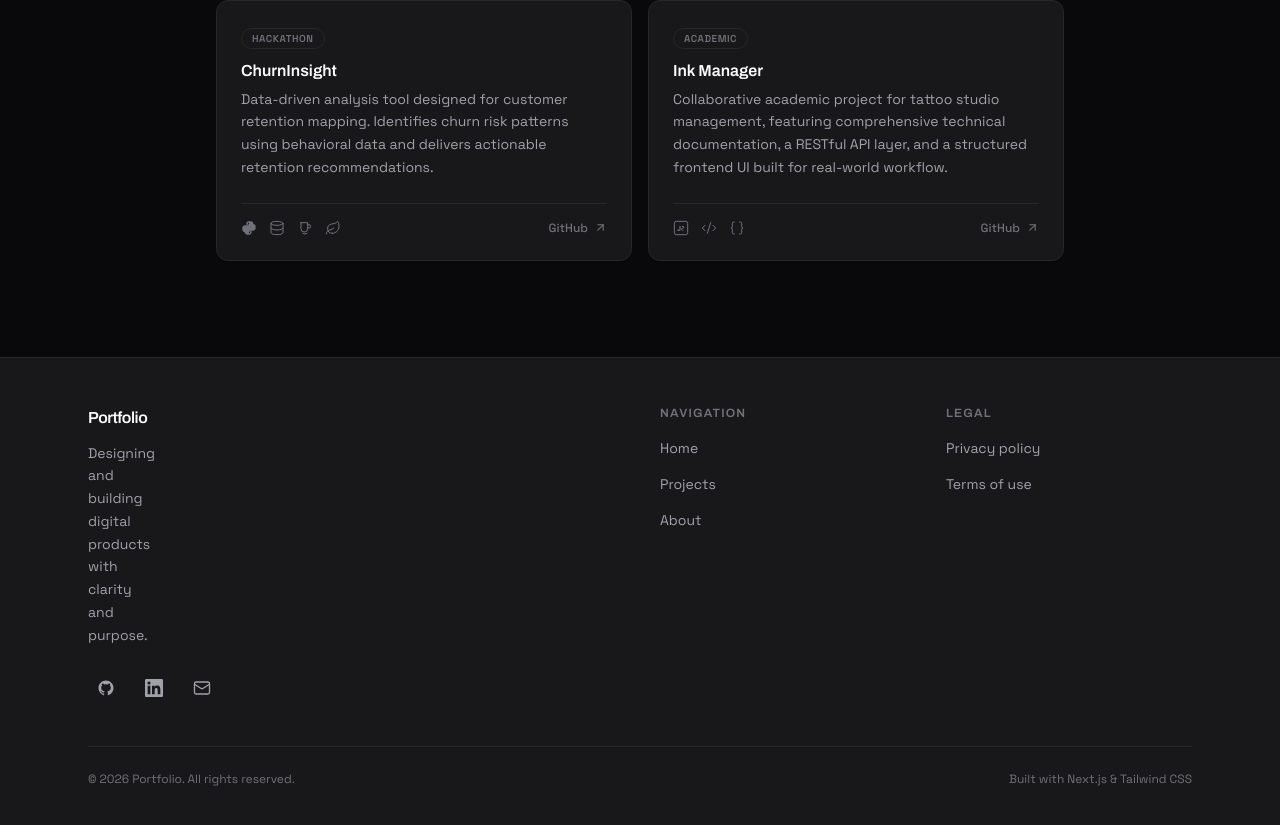
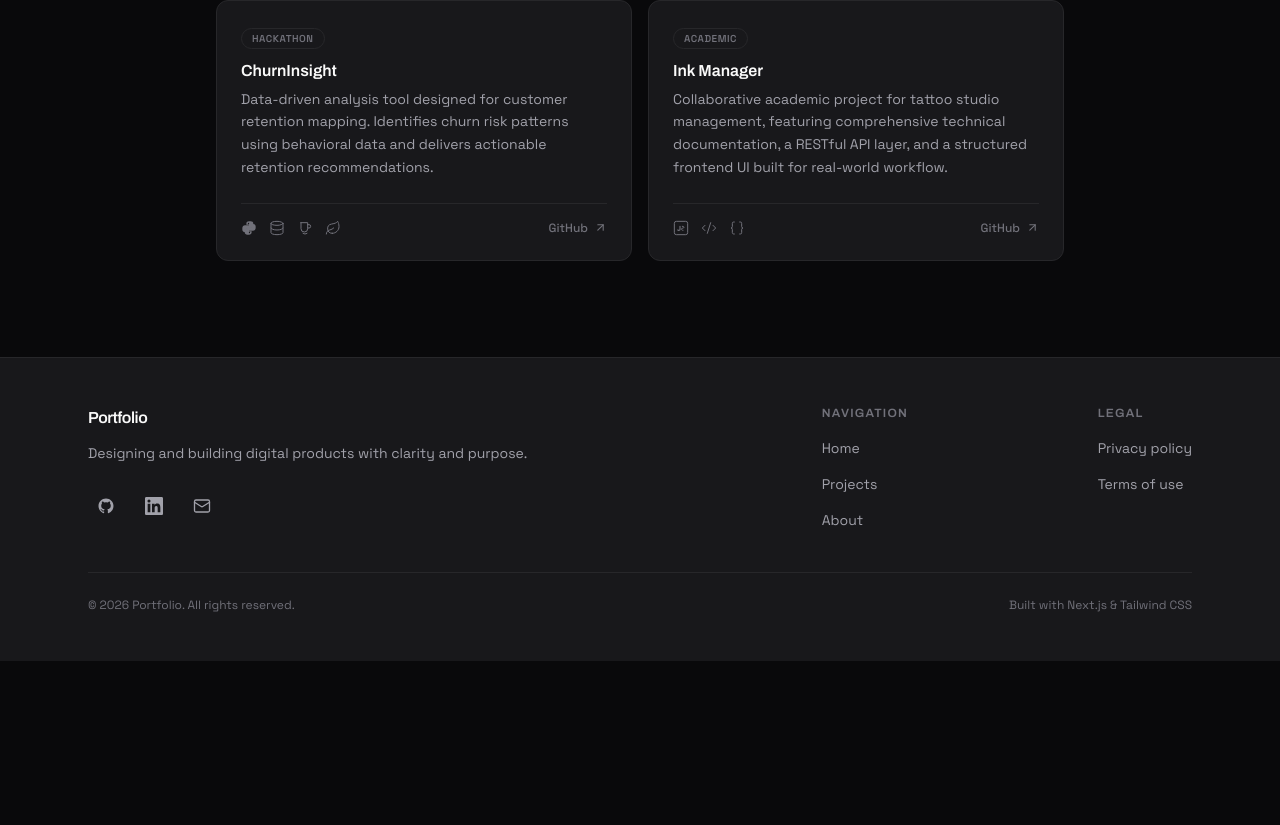
Before and after one commit to JOVI-CR/Portfolio, a Next.js app in the folder app/: page / in a window 1280 px wide. Shown: the part 1618-2443 px from the top of the page. After the commit the page ends 2279 px from the top, so only its background shows below. Built offline with nearby package versions, Linux system fonts and the light colour scheme.

Commit message:
style: refine footer grid layout and spacing

```diff
--- a/app/src/components/layout/Footer.tsx
+++ b/app/src/components/layout/Footer.tsx
@@ -94,12 +94,12 @@
         borderTopColor: "var(--color-border)",
         backgroundColor: "var(--color-surface)",
       }}
-      className="border-t"
+      className="w-full border-t"
     >
-      <div className="mx-auto max-w-6xl px-6 py-12">
-        <div className="grid gap-10 sm:grid-cols-2 lg:grid-cols-4">
+      <div className="mx-auto w-full max-w-6xl px-6 py-12">
+        <div className="grid w-full grid-cols-1 gap-8 md:grid-cols-4">
           {/* Brand column */}
-          <div className="lg:col-span-2">
+          <div className="w-full pr-12 md:col-span-2">
             <Link
               href="/"
               className="cursor-pointer text-base font-semibold tracking-tight transition-opacity duration-150 hover:opacity-70"
@@ -111,7 +111,7 @@
               Portfolio
             </Link>
             <p
-              className="mt-3 max-w-xs text-sm leading-relaxed"
+              className="mt-3 text-sm leading-relaxed"
               style={{ color: "var(--color-text-secondary)" }}
             >
               Designing and building digital products with clarity and purpose.
@@ -154,7 +154,7 @@
 
           {/* Navigation columns */}
           {NAV_COLUMNS.map(({ heading, links }) => (
-            <div key={heading}>
+            <div key={heading} className="md:justify-self-end">
               <h2
                 className="text-xs font-semibold uppercase tracking-widest"
                 style={{ color: "var(--color-text-muted)" }}
```
